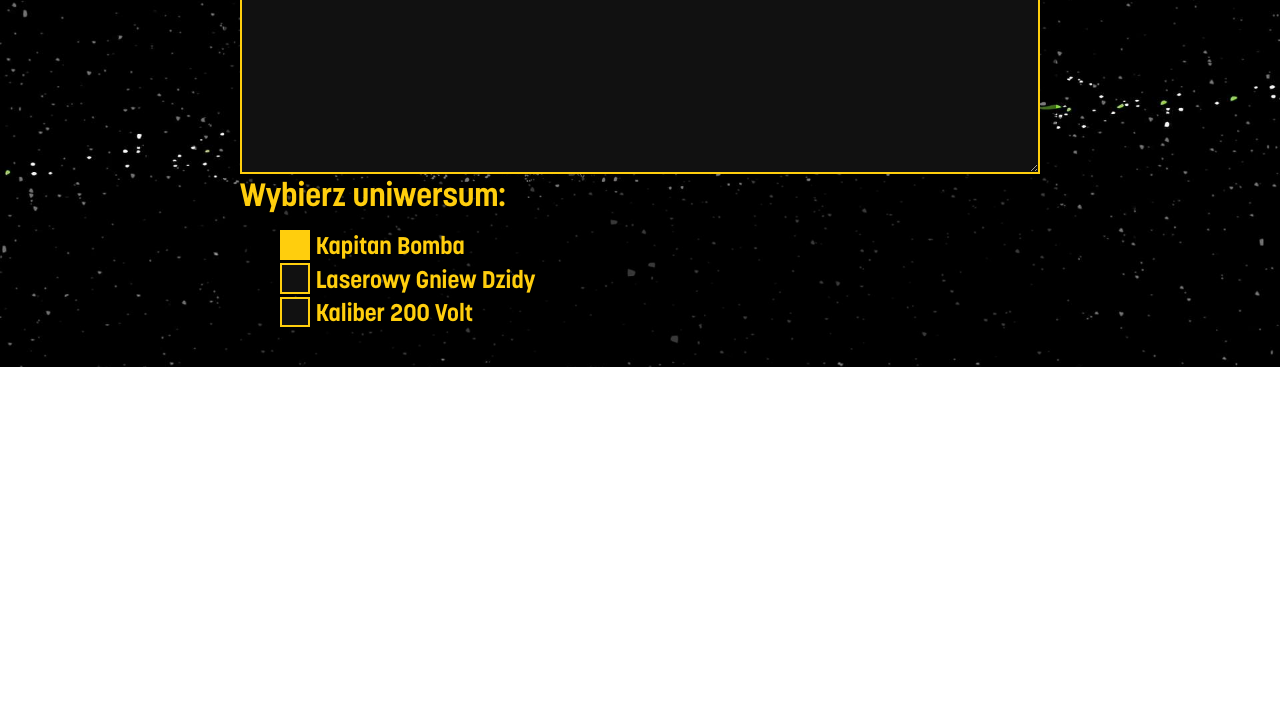
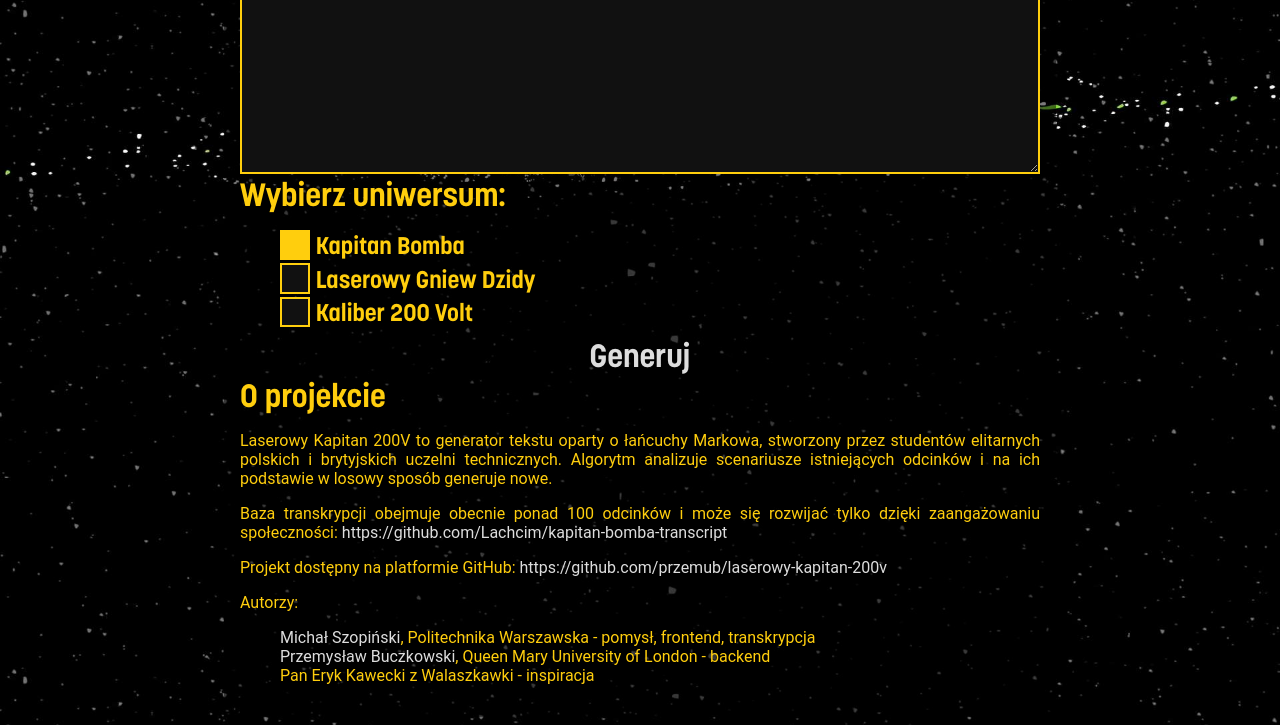
Before and after one commit to przemub/laserowy-kapitan-200v, a plain HTML site: page frontend/index.html in a window 1280 px wide. Shown: the part 522-1247 px from the top of the page. Before the commit the page ends 889 px from the top, so only its background shows below. Drawn offline with Linux system fonts and the light colour scheme.

Commit message:
Finish interface design

```diff
--- a/frontend/index.html
+++ b/frontend/index.html
@@ -37,6 +37,32 @@
 					</label>
 				</li>
 			</ul>
+			<a class="buttonlink" href="#" onclick="work()">Generuj</a>
+
+			<h2>O projekcie</h2>
+			<p>
+				Laserowy Kapitan 200V to generator tekstu oparty o łańcuchy Markowa,
+				stworzony przez studentów elitarnych polskich i brytyjskich uczelni technicznych.
+				Algorytm analizuje scenariusze istniejących odcinków i na ich podstawie w losowy
+				sposób generuje nowe.
+			</p>
+			<p>
+				Baza transkrypcji obejmuje obecnie ponad 100 odcinków i może się rozwijać tylko
+				dzięki zaangażowaniu społeczności:
+				<a href="https://github.com/Lachcim/kapitan-bomba-transcript">https://github.com/Lachcim/kapitan-bomba-transcript</a>
+			</p>
+			<p>
+				Projekt dostępny na platformie GitHub:
+				<a href="https://github.com/przemub/laserowy-kapitan-200v">https://github.com/przemub/laserowy-kapitan-200v</a>
+			</p>
+			<p>
+				Autorzy:
+				<ul>
+					<li><a href="https://github.com/Lachcim">Michał Szopiński</a>, Politechnika Warszawska - pomysł, frontend, transkrypcja</li>
+					<li><a href="https://github.com/przemub">Przemysław Buczkowski</a>, Queen Mary University of London - backend</li>
+					<li>Pan Eryk Kawecki z Walaszkawki - inspiracja</li>
+				</ul>
+			</p>
 		</div>
 	</body>
 </html>
--- a/frontend/style.css
+++ b/frontend/style.css
@@ -5,16 +5,21 @@ body {
 	background-attachment: fixed;
 
 	color: #FFCE0D;
+	font-family: Roboto;
 }
 h1, h2, label {
 	font-family: Korolev, sans-serif;
 	font-size: 2em;
 	margin: 0.25em 0;
 }
+ul {
+	list-style-type: none;
+}
 label {
 	position: relative;
 
 	font-size: 1.5em;
+	font-weight: bold;
 }
 input[type=checkbox] {
 	opacity: 0;
@@ -22,11 +27,12 @@ input[type=checkbox] {
 	width: 100%;
 	height: 100%;
 }
-input[type=checkbox]:checked ~ div.checkbox {
-	background-color: #FFCE0D;
+a {
+	color: #DDD;
+	text-decoration: none;
 }
-li:not(:last-of-type) {
-	margin-bottom: 3px;
+p {
+	text-align: justify;
 }
 
 div.main {
@@ -55,10 +61,13 @@ textarea.output {
 	font-family: monospace;
 	font-size: 12pt;
 
-	resize: horizontal;
+	resize: vertical;
 }
-ul.sourcepicker {
-	list-style-type: none;
+ul.sourcepicker input[type=checkbox]:checked ~ div.checkbox {
+	background-color: #FFCE0D;
+}
+ul.sourcepicker li:not(:last-of-type) {
+	margin-bottom: 3px;
 }
 div.checkbox {
 	display: inline-block;
@@ -71,8 +80,20 @@ div.checkbox {
 
 	vertical-align: sub;
 }
+a.buttonlink {
+	font-family: Korolev;
+	font-weight: bold;
+	font-size: 2em;
+
+	display: block;
+	text-align: center;
+}
 
 @font-face {
+	font-family: Roboto;
+}
+@font-face {
 	font-family: Korolev;
-	src: url("korolev.otf");
+	font-weight: bold;
+	src: url("korolevbold.otf");
 }
```
Also changed, not shown: frontend/korolevbold.otf (renamed from frontend/korolev.otf), frontend/korolevlight.otf (added).
